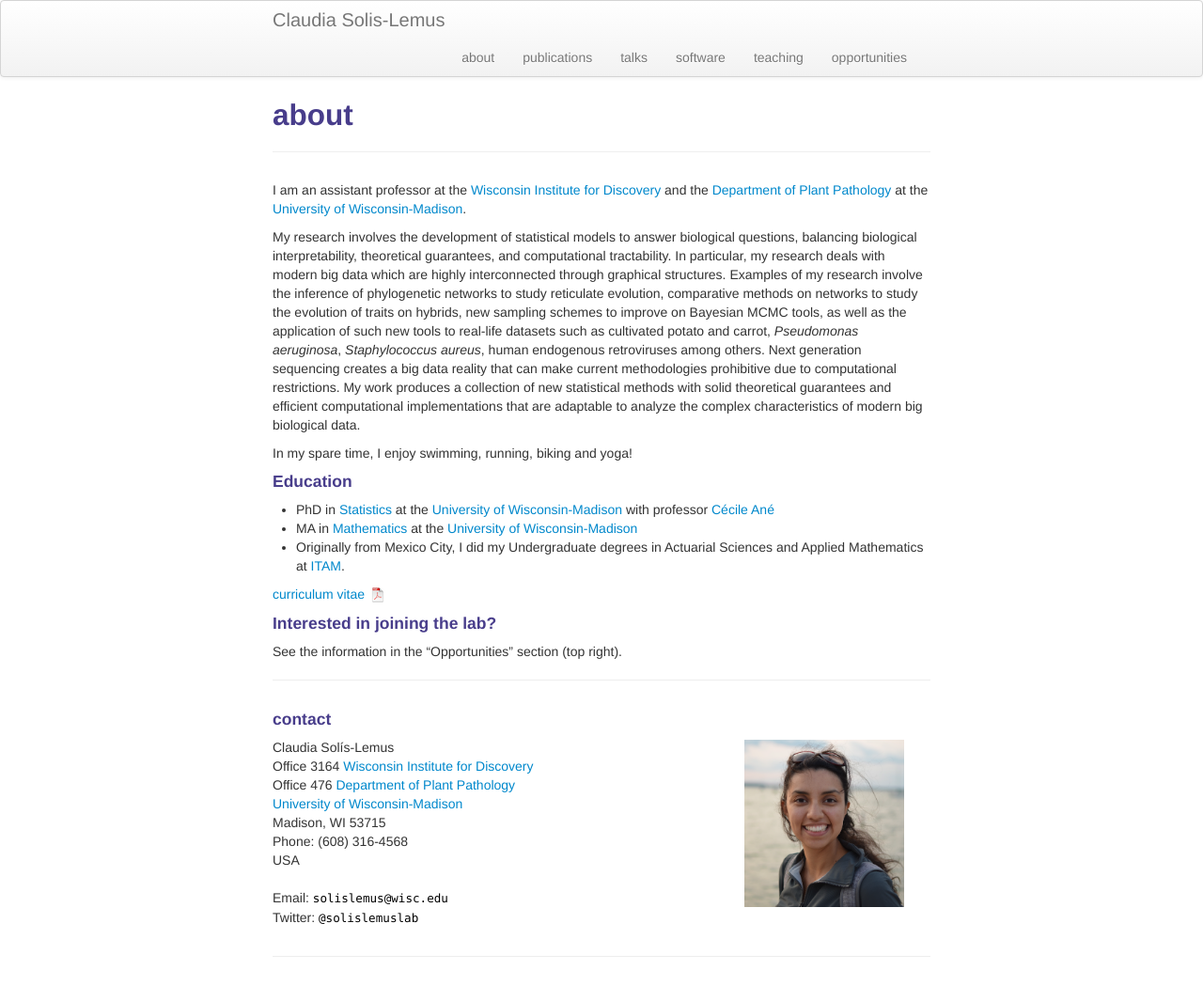
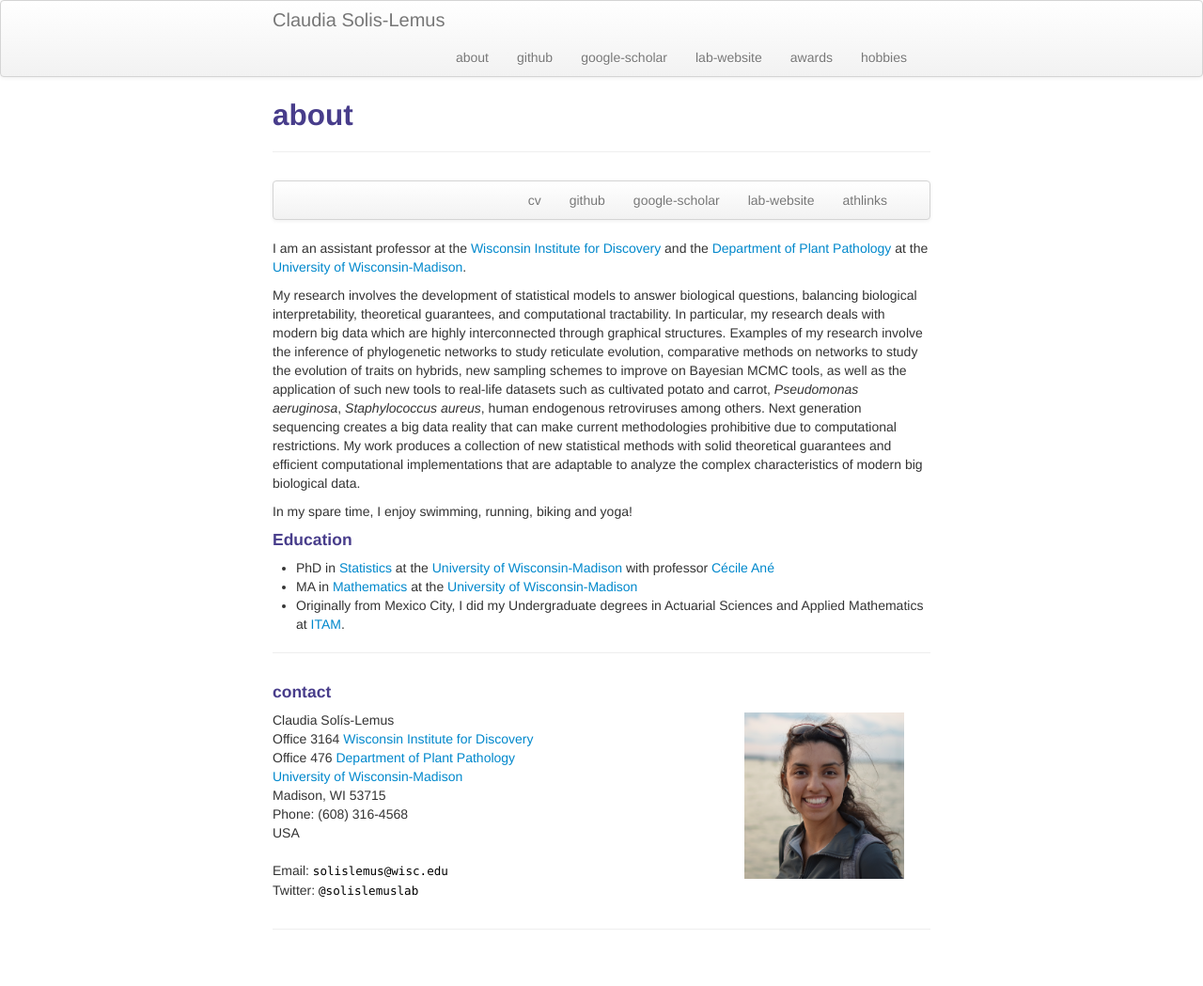
Before and after one commit to crsl4/crsl4.github.io, a Jekyll site: the page built from pages/about.md, in a window 1280 px wide. Shown: the whole page at 94% size. Built offline with Jekyll 4.4.1, drawn with Linux system fonts in a browser that asks for light colours; after the commit the page ends 1020 px from its top, so only the background shows below that.

Commit message:
modified personal website to only have lab website now

```diff
--- a/_includes/themes/twitter/default.html
+++ b/_includes/themes/twitter/default.html
@@ -36,11 +36,11 @@
           <a class="brand" href="{{ HOME_PATH }}">{{ site.title }}</a>
           <ul class="nav">
               <li><a href="{{ BASE_PATH }}/pages/about.html">about</a></li>
-              <li><a href="{{ BASE_PATH }}/pages/pubs.html">publications</a></li>
-              <li><a href="{{ BASE_PATH }}/pages/talks.html">talks</a></li>
-              <li><a href="{{ BASE_PATH }}/pages/software.html">software</a></li>
-              <li><a href="{{ BASE_PATH }}/pages/teaching.html">teaching</a></li>
-              <li><a href="{{ BASE_PATH }}/pages/news.html">opportunities</a></li>
+              <li><a href="https://github.com/crsl4">github</a></li>
+              <li><a href="https://scholar.google.com/citations?user=GrUypj8AAAAJ&hl=en&oi=ao">google-scholar</a></li>
+              <li><a href="https://solislemuslab.github.io/">lab-website</a></li>
+              <li><a href="{{ BASE_PATH }}/pages/awards.html">awards</a></li>
+              <li><a href="{{ BASE_PATH }}/pages/hobbies.html">hobbies</a></li>
           </ul>
         </div>
       </div>
--- a/pages/about.md
+++ b/pages/about.md
@@ -3,6 +3,19 @@ layout: page
 title: about
 description: Claudia Sol&iacute;s-Lemus
 ---
+
+<div class="navbar">
+  <div class="navbar-inner">
+      <ul class="nav">
+          <li><a href="https://github.com/crsl4/crsl4.github.io/blob/master/assets/cv.pdf">cv</a></li>
+          <li><a href="https://github.com/crsl4">github</a></li>
+          <li><a href="https://scholar.google.com/citations?user=GrUypj8AAAAJ&hl=en&oi=ao">google-scholar</a></li>
+          <li><a href="https://solislemuslab.github.io/">lab-website</a></li>
+          <li><a href="https://www.athlinks.com/athletes/267606489">athlinks</a></li>
+      </ul>
+  </div>
+</div>
+
 
 I am an assistant professor at the [Wisconsin Institute for Discovery](https://wid.wisc.edu/) and the [Department of Plant Pathology](https://plantpath.wisc.edu/) at the [University of Wisconsin-Madison](http://www.wisc.edu).
 
@@ -15,12 +28,6 @@ In my spare time, I enjoy swimming, running, biking and yoga!
 - MA in [Mathematics](http://www.math.wisc.edu) at the [University of Wisconsin-Madison](http://www.wisc.edu)
 - Originally from Mexico City, I did my Undergraduate degrees
 in Actuarial Sciences and Applied Mathematics at [ITAM](https://www.itam.mx/en).
-
-
-[curriculum vitae ![CV as pdf](icons16/pdf-icon.png)](https://github.com/crsl4/crsl4.github.io/blob/master/assets/cv.pdf)
-
-#### Interested in joining the lab?
-See the information in the "Opportunities" section (top right).
 
 
 ---
```
Also changed, not shown: index.md (+3 -29 lines).
